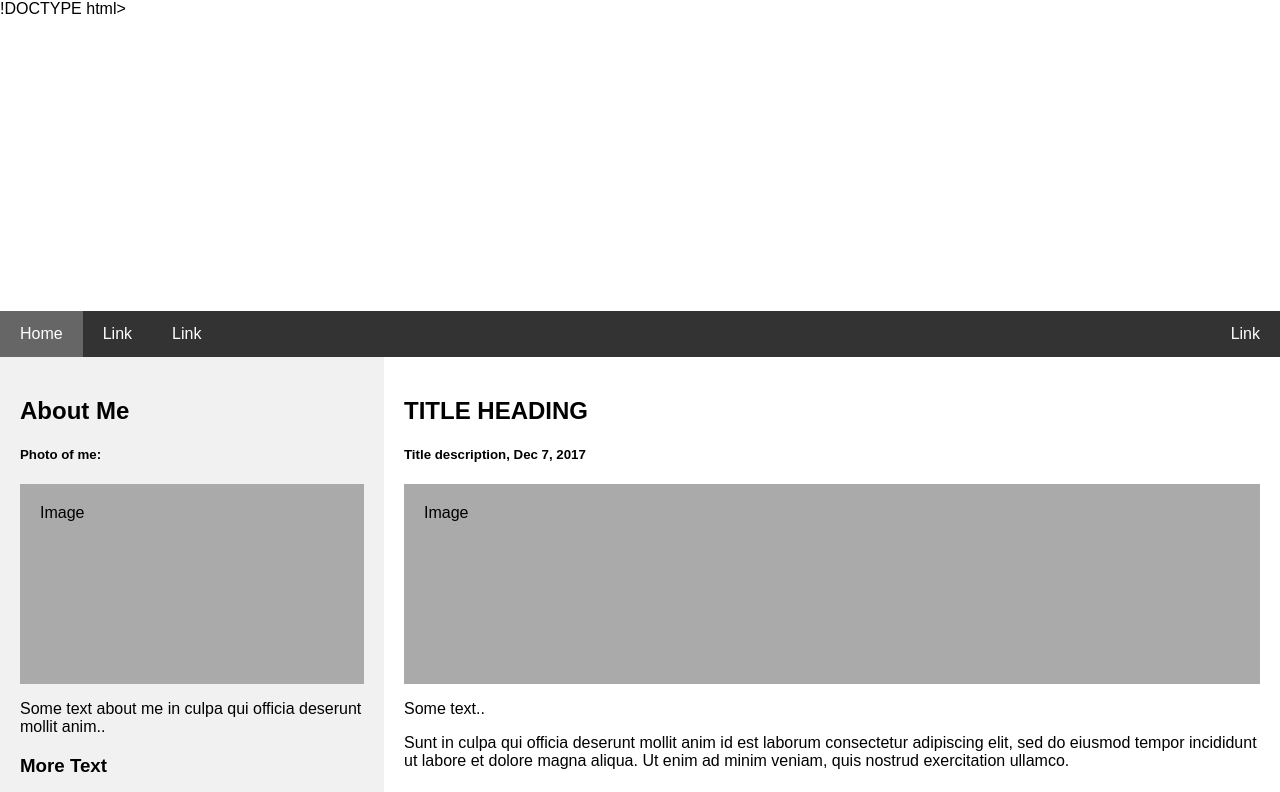
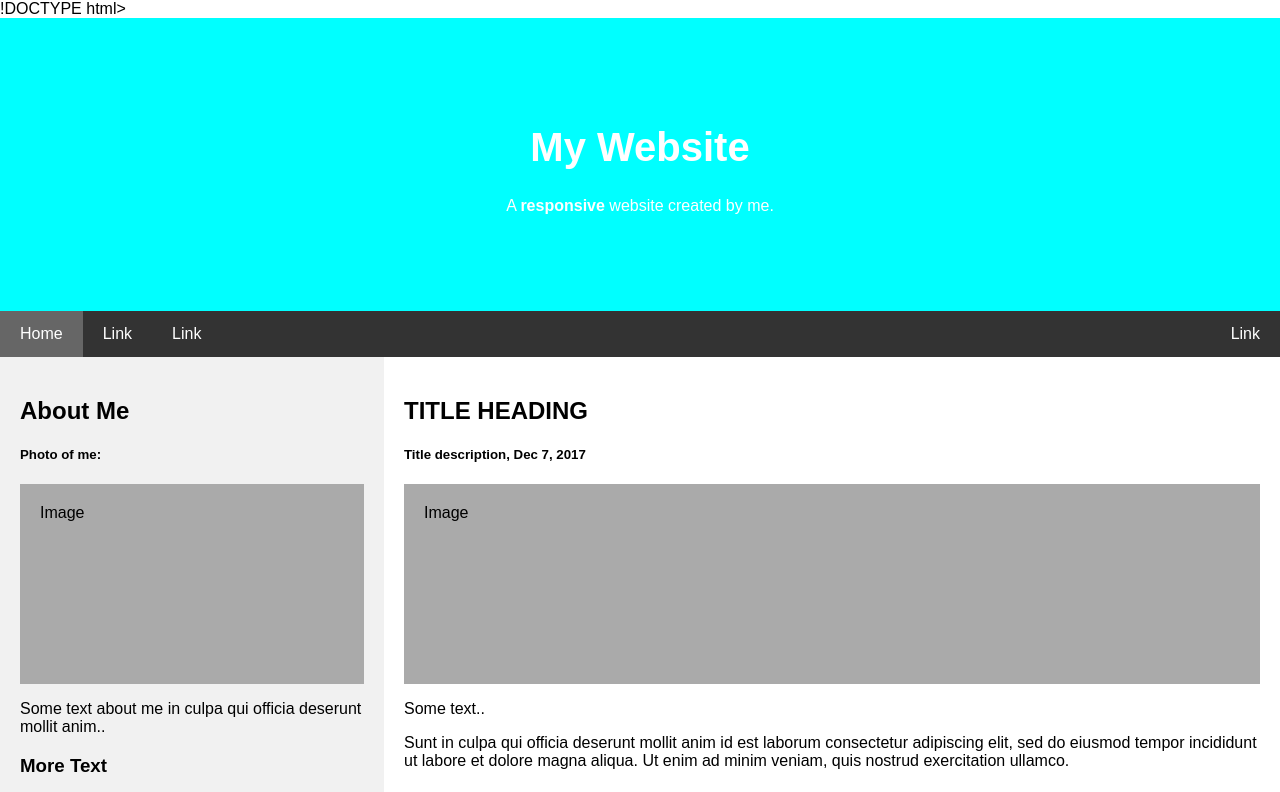
Before and after one commit to Mustang101212/mustang101212.github.io, a plain HTML site: page index.html in a window 1280 px wide. Shown: the top 792 px of the page. Drawn offline with Linux system fonts and the light colour scheme.

Commit message:
Updated HTML file
Fixing the background color to aqua on the header

```diff
--- a/index.html
+++ b/index.html
@@ -19,7 +19,7 @@ body {
 .header {
   padding: 80px;
   text-align: center;
-  background: ##00FFFF;
+  background: #00FFFF;
   color: white;
 }
 
```
